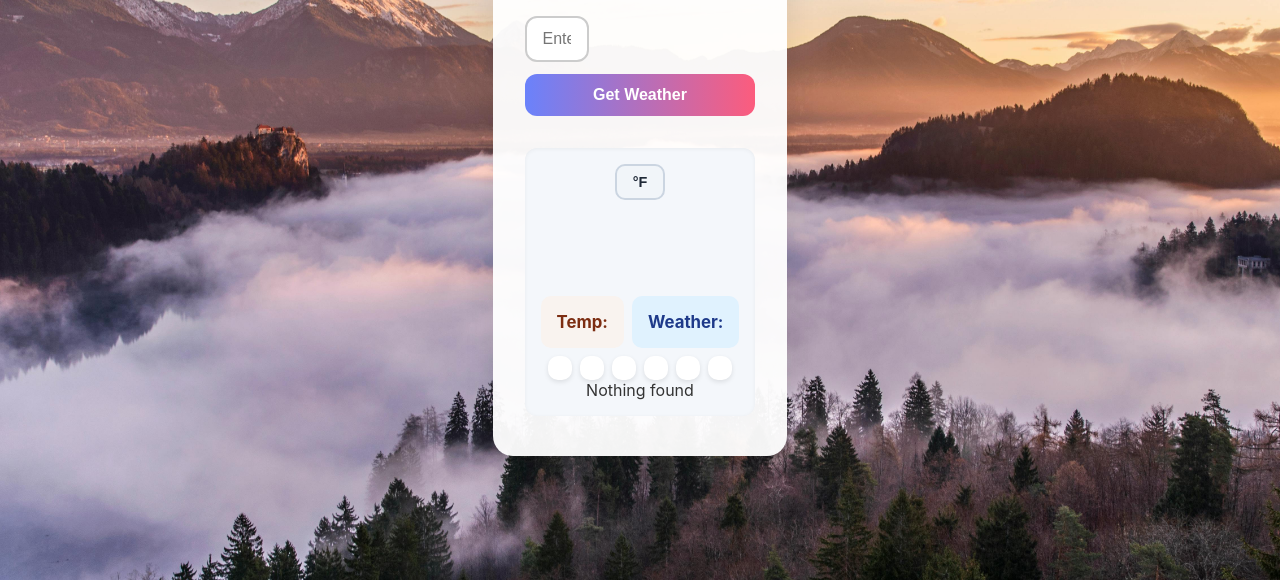
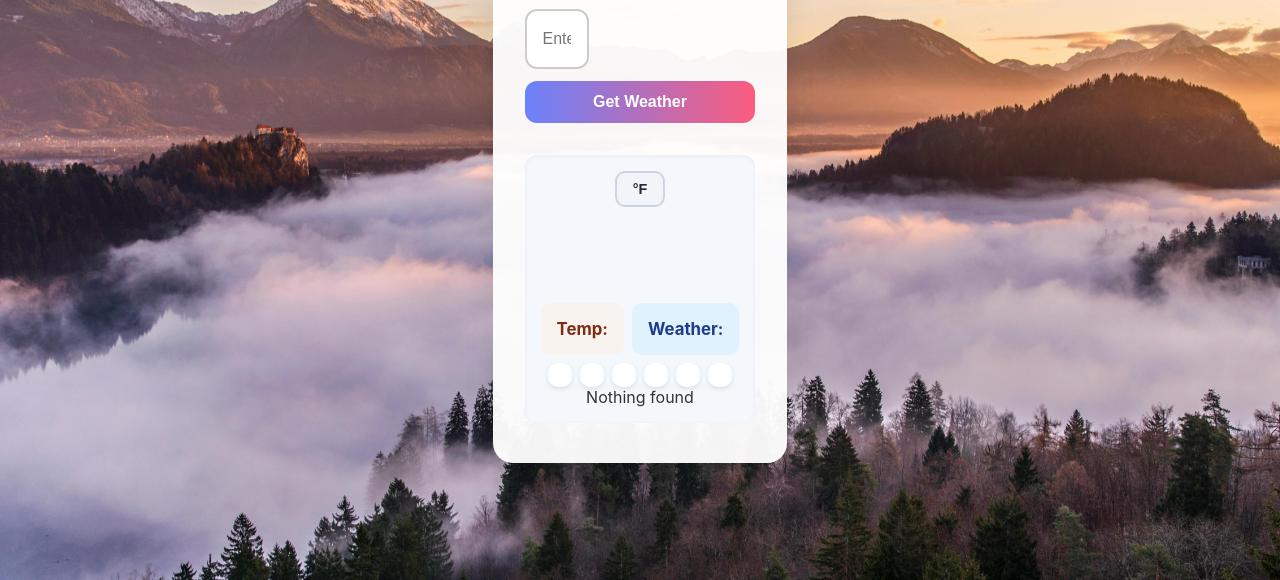
Before and after one commit to Gabriel-Labariento/may-weather, a website built with webpack: page src/template.html in a window 1280 px wide. Shown: the part 220-800 px from the top of the page. Built offline with nearby package versions, Linux system fonts and the light colour scheme; no server answers.

Commit message:
Style changes

```diff
--- a/src/style.css
+++ b/src/style.css
@@ -56,6 +56,7 @@ input[type="text"] {
   outline: none;
   transition: 0.3s;
   width: 4rem;
+  line-height: 2rem;
 }
 
 input[type="text"]:focus {
```
